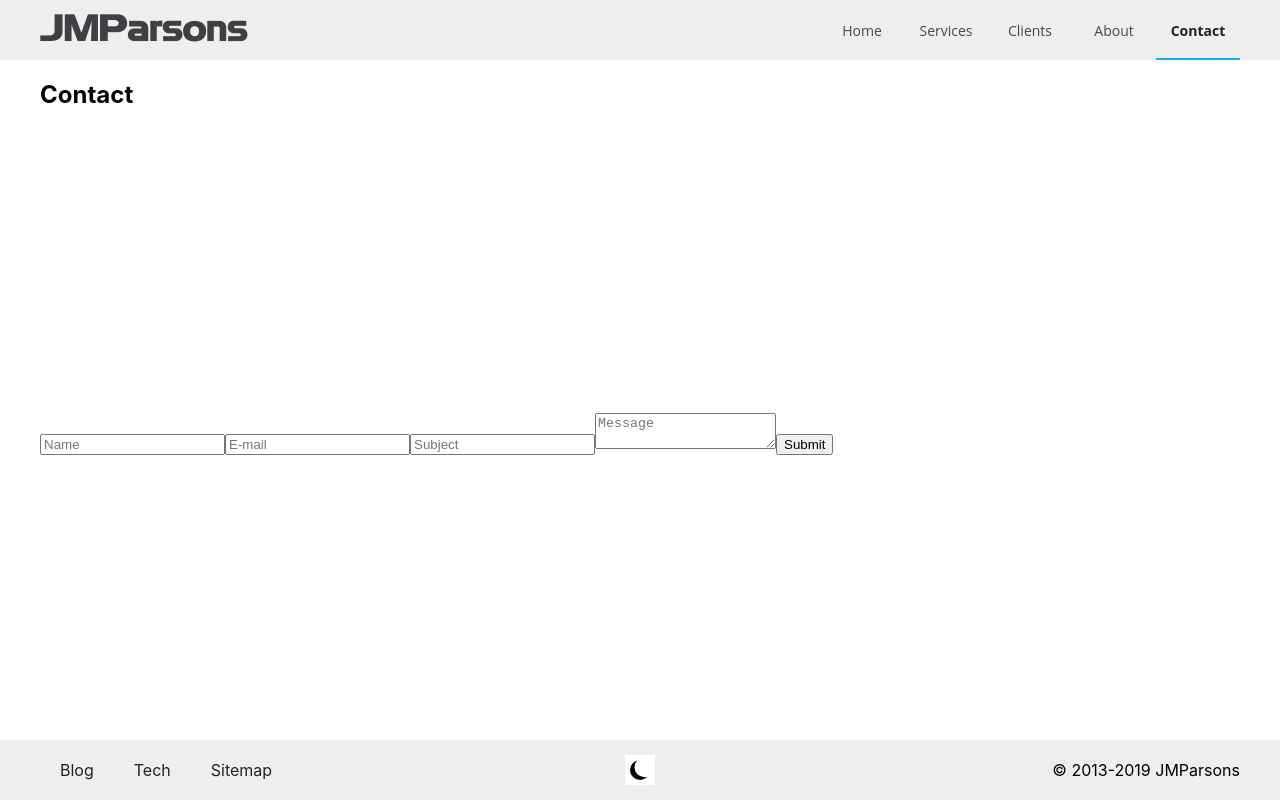
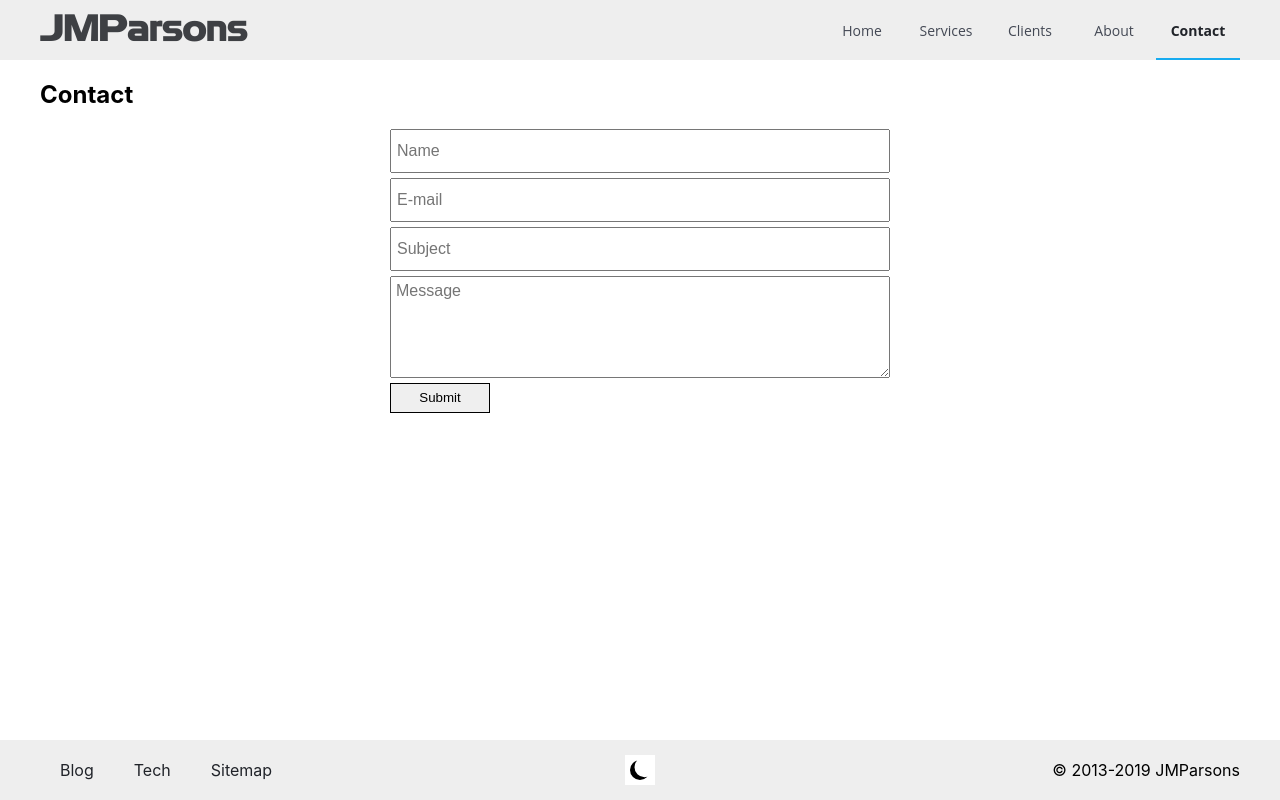
Before and after one commit to jmparsons/jmparsons.com, a React (Create React App) app: page /contact in a window 1280 px wide. Built offline with nearby package versions, Linux system fonts and the light colour scheme.

Commit message:
Changed grid structure, added form basic styling.

```diff
--- a/src/components/Layouts/Main.tsx
+++ b/src/components/Layouts/Main.tsx
@@ -13,9 +13,9 @@ const LayoutsMain: React.FC<Props> = ({ title, children }) => (
   <MainGrid>
     <Helmet title={title} />
     <TopBar />
-    <MainContent>
-      <MainContentGrid>{children}</MainContentGrid>
-    </MainContent>
+    <MainContentGrid>
+      <MainContent>{children}</MainContent>
+    </MainContentGrid>
     <BotBar />
   </MainGrid>
 );
--- a/src/components/Pages/Contact.tsx
+++ b/src/components/Pages/Contact.tsx
@@ -1,9 +1,10 @@
 import React from 'react';
 import LayoutsMain from '../Layouts/Main';
-import { Formik, Field, Form, ErrorMessage } from 'formik';
+import { Formik, ErrorMessage } from 'formik';
 import * as Yup from 'yup';
+import { Input, TextArea, FormGrid, SubmitBtn, Form } from '../UI/FormUI';
 
-const FormSchema = Yup.object().shape({
+const schema = Yup.object().shape({
   name: Yup.string().required(),
   email: Yup.string()
     .email('Invalid email')
@@ -15,9 +16,10 @@ const FormSchema = Yup.object().shape({
 const Contact: React.FC = () => (
   <LayoutsMain title="Contact · JMParsons">
     <h2>Contact</h2>
+    <FormGrid>
       <Formik
         initialValues={{ name: '', email: '', subject: '', message: '' }}
-      validationSchema={FormSchema}
+        validationSchema={schema}
         onSubmit={(values, actions) => {
           console.log(values);
           try {
@@ -31,21 +33,20 @@ const Contact: React.FC = () => (
         }}
         render={({ errors, status, touched, isSubmitting }) => (
           <Form>
-          <Field name="name" placeholder="Name" />
+            <Input name="name" placeholder="Name" />
             <ErrorMessage name="name" />
-          <Field type="email" name="email" placeholder="E-mail" />
+            <Input type="email" name="email" placeholder="E-mail" />
             <ErrorMessage name="email" />
-          <Field name="subject" placeholder="Subject" />
+            <Input name="subject" placeholder="Subject" />
             <ErrorMessage name="subject" />
-          <Field component="textarea" name="message" placeholder="Message" />
+            <TextArea name="message" placeholder="Message" />
             <ErrorMessage name="message" />
             {status && status.msg && <div>{status.msg}</div>}
-          <button type="submit" disabled={isSubmitting}>
-            Submit
-          </button>
+            <SubmitBtn disabled={isSubmitting}>Submit</SubmitBtn>
           </Form>
         )}
       />
+    </FormGrid>
   </LayoutsMain>
 );
 
--- /dev/null
+++ b/src/components/UI/FormUI.tsx
@@ -0,0 +1,42 @@
+import styled from 'styled-components';
+import { Field, Form } from 'formik';
+import { media, Breakpoints } from '../../utils/mq';
+
+const FormGrid = styled.div`
+  display: grid;
+  ${media.tablet`
+    justify-content: center;
+  `};
+`;
+
+const StyledForm = styled(Form)`
+  display: grid;
+  grid-auto-flow: row;
+  grid-gap: 5px;
+  width: 100%;
+  ${media.tablet`
+    width: 500px;
+  `};
+`;
+
+const Input = styled(Field)`
+  height: 30px;
+  margin: 0;
+  padding: 5px;
+  font-size: 16px;
+`;
+
+const TextArea = styled(Field).attrs({ component: 'textarea', rows: 5 })`
+  font-size: 16px;
+  margin: 0;
+  padding: 5px;
+  font-family: Arial, Helvetica, sans-serif;
+`;
+
+const SubmitBtn = styled.button.attrs({ type: 'submit' })`
+  border: 1px solid #000;
+  width: 100px;
+  height: 30px;
+`;
+
+export { StyledForm as Form, FormGrid, Input, TextArea, SubmitBtn };
--- a/src/components/UI/MainUI.tsx
+++ b/src/components/UI/MainUI.tsx
@@ -10,21 +10,20 @@ const MainGrid = styled.div`
   color: ${({ theme }: ThxProps) => theme.main.text};
 `;
 
-const MainContent = styled.div`
+const MainContentGrid = styled.div`
   display: grid;
   width: 100%;
   height: 100%;
 `;
 
-const MainContentGrid = styled.div`
-  display: grid;
-  width: 100%;
-  justify-self: center;
+const MainContent = styled.div`
   ${media.desktop`
     width: ${Breakpoints.desktop}px;
+    justify-self: center;
   `};
   ${media.desktopXL`
     width: ${Breakpoints.desktopXL}px;
+    justify-self: center;
   `};
 `;
 
```
Lines whose indentation alone changed are shown as unchanged.
